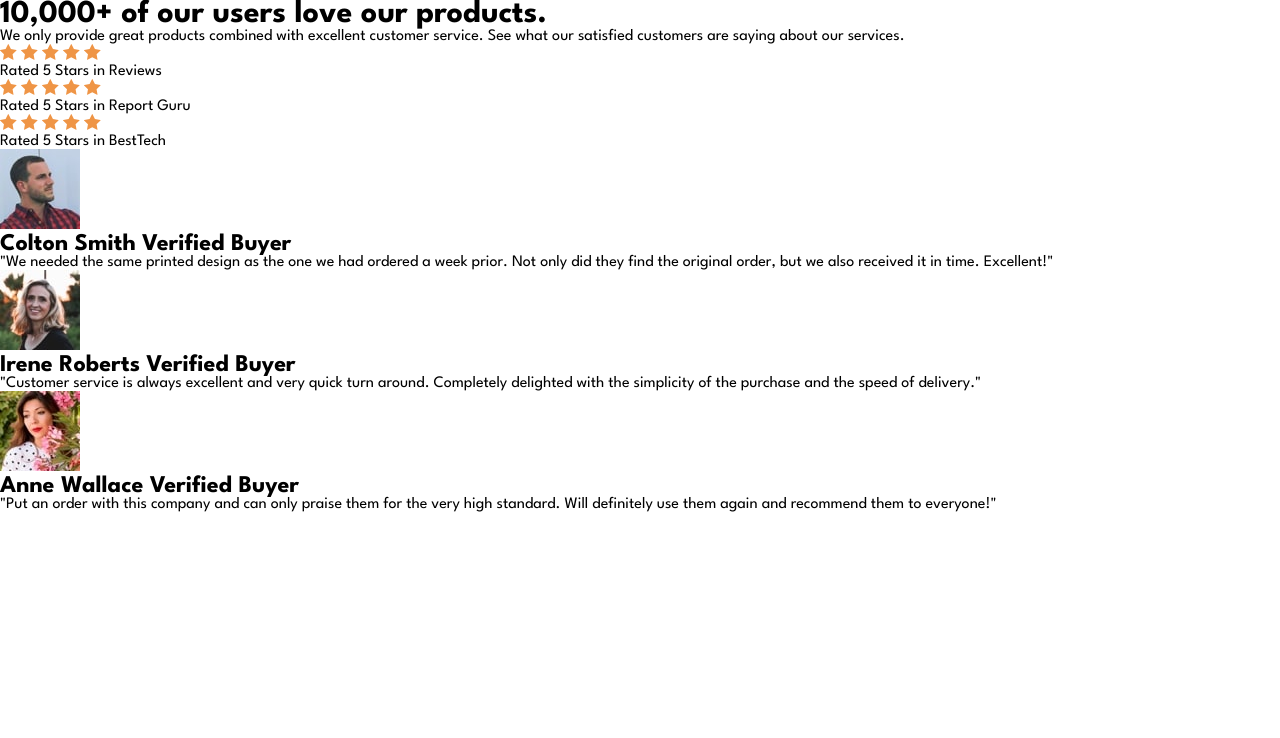
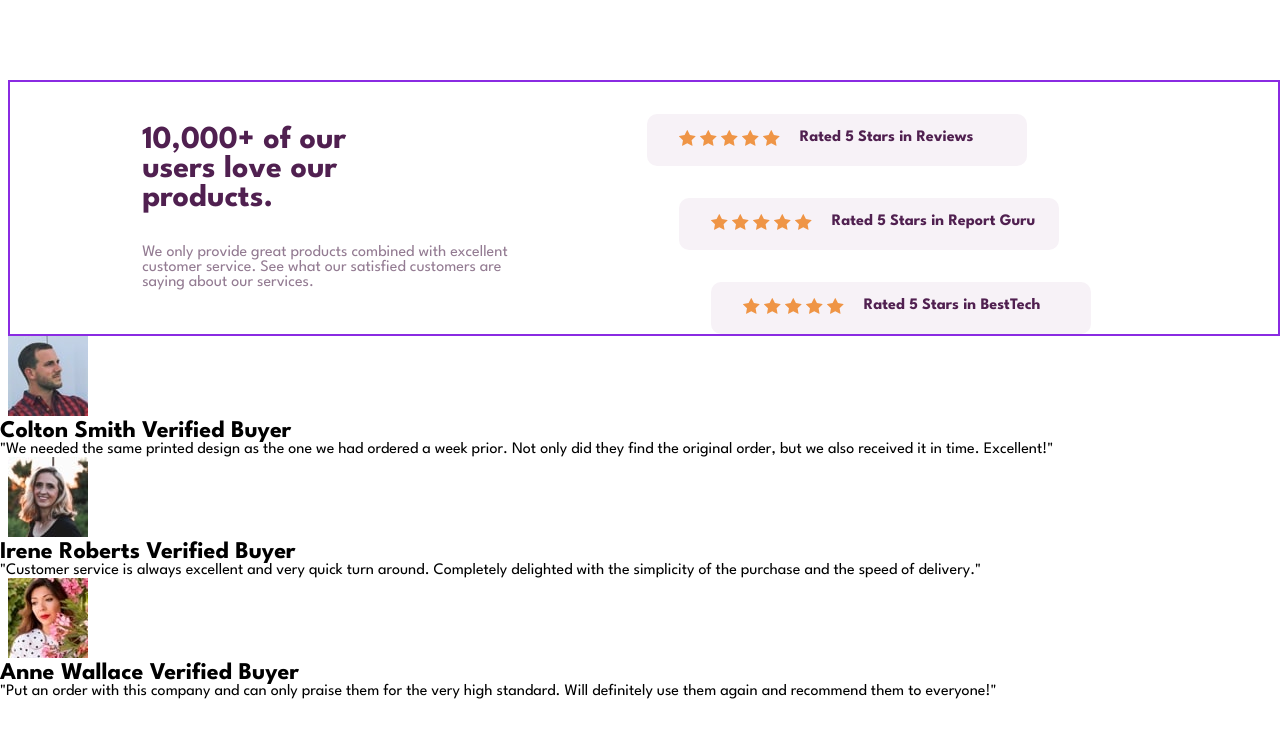
Before and after one commit to Navid-007/frontendment-challenges, a plain HTML site: page Social proof section challenge/index.html in a window 1280 px wide. Drawn offline with Linux system fonts and the light colour scheme.

Commit message:
css-topsection-done

```diff
--- a/Social proof section challenge/index.html
+++ b/Social proof section challenge/index.html
@@ -14,6 +14,7 @@
   </head>
   <body>
     <div class="wrapper">
+      <div class="top-section flex">
         <header class="main-title">
           <h1 class="title">10,000+ of our users love our products.</h1>
           <p class="description">
@@ -24,7 +25,7 @@
         </header>
 
         <main class="main-ratings">
-        <div class="rating1">
+          <div class="rating1 flex">
             <div class="stars">
               <img
                 src="/Social proof section challenge/Resources/images/icon-star.svg"
@@ -50,7 +51,7 @@
             <div class="rating_description">Rated 5 Stars in Reviews</div>
           </div>
 
-        <div class="rating2">
+          <div class="rating2 flex">
             <div class="stars">
               <img
                 src="/Social proof section challenge/Resources/images/icon-star.svg"
@@ -75,7 +76,7 @@
             </div>
             <div class="rating_description">Rated 5 Stars in Report Guru</div>
           </div>
-        <div class="rating3">
+          <div class="rating3 flex">
             <div class="stars">
               <img
                 src="/Social proof section challenge/Resources/images/icon-star.svg"
@@ -101,6 +102,7 @@
             <div class="rating_description">Rated 5 Stars in BestTech</div>
           </div>
         </main>
+      </div>
 
       <footer class="main-cards">
         <div class="card">
--- a/Social proof section challenge/main.css
+++ b/Social proof section challenge/main.css
@@ -20,3 +20,68 @@ html {
   margin: 0;
   box-sizing: border-box;
 }
+
+.wrapper {
+  width: 100%;
+  height: 100%;
+}
+
+.flex {
+  display: flex;
+}
+
+.top-section {
+  border: 2px solid blueviolet;
+  justify-content: space-evenly;
+  margin: 5rem 0 0 0;
+}
+.main-title {
+  /* border: 2px solid red; */
+  width: 30%;
+  display: flex;
+  flex-direction: column;
+  justify-content: center;
+}
+
+.main-ratings {
+  /* border: 2px solid green; */
+  width: 40%;
+}
+
+.title {
+  margin-bottom: 2rem;
+  margin-right: 9rem;
+  color: var(--clr-neutral-900);
+}
+
+.description {
+  color: var(--clr-neutral-400);
+}
+
+.rating1,
+.rating2,
+.rating3 {
+  width: 75%;
+  background-color: var(--clr-neutral-200);
+  padding: 1rem;
+  margin: 2rem 0 0 0;
+  border-radius: 0.625rem;
+}
+
+.rating2 {
+  margin-left: 2rem;
+}
+
+.rating3 {
+  margin-left: 4rem;
+}
+
+.rating_description {
+  color: var(--clr-neutral-900);
+  font-weight: var(--fw-bold);
+  margin-left: 1.25rem;
+}
+
+div > :nth-child(1) {
+  margin-left: 0.5rem;
+}
```
Also changed, not shown: Social proof section challenge/Resources/design/desktop-design.jpg. Lines whose indentation alone changed are shown as unchanged.
